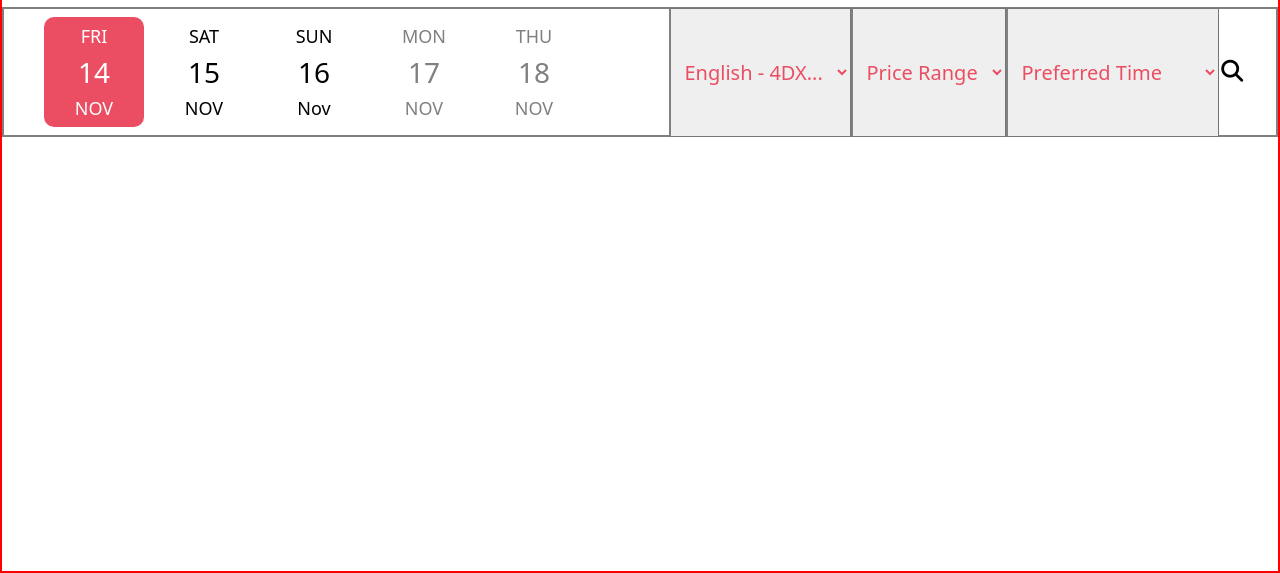
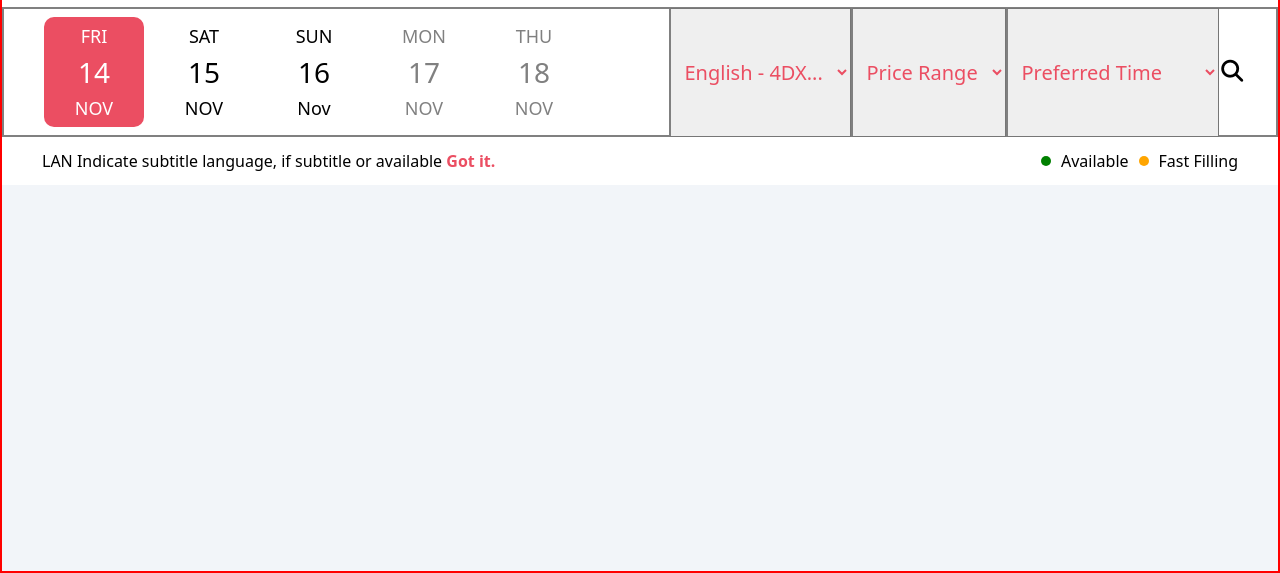
Before and after one commit to bholasankarnanda/bookmyshowui, a plain HTML site: page index.html in a window 1280 px wide. Shown: the part 227-800 px from the top of the page. Drawn offline with Linux system fonts and the light colour scheme.

Commit message:
one more part integrate

```diff
--- a/index.html
+++ b/index.html
@@ -134,7 +134,21 @@
           </div>
         </div>
       </div>
-      <div></div>
+      <div class="lan-fast">
+        <p>
+          LAN Indicate subtitle language, if subtitle or available
+          <span class="gotit">Got it.</span>
+        </p>
+        <div class="ave-fast">
+          <div class="green"></div>
+          <p>Available</p>
+
+          <div class="orange"></div>
+          <p>Fast Filling</p>
+        </div>
+      </div>
+
+      <div class="fifth"></div>
     </main>
   </body>
 </html>
--- a/style.css
+++ b/style.css
@@ -12,6 +12,7 @@ body {
   width: 100%;
   height: 100%;
   scroll-behavior: smooth;
+  background-color: #f2f5f9;
 }
 
 /*------------- First page start ----------*/
@@ -227,4 +228,42 @@ main {
 .border-bootom {
   border-bottom: 5px solid #eb4e62;
 }
+
+.lan-fast {
+  width: 100%;
+  height: 6%;
+  display: flex;
+  justify-content: space-between;
+  align-items: center;
+  padding: 0 40px;
+  background-color: #ffffff;
+}
+
+.ave-fast {
+  display: flex;
+  justify-content: space-between;
+  align-items: center;
+  gap: 10px;
+}
+
+.green {
+  background-color: green;
+  width: 10px;
+  height: 10px;
+  border-radius: 50%;
+  text-align: center;
+}
+
+.orange {
+  background-color: orange;
+  width: 10px;
+  height: 10px;
+  border-radius: 50%;
+  text-align: center;
+}
+
+.gotit {
+  color: #eb4e62;
+  font-weight: 600;
+}
 /*------------- Fourth page end ----------*/
```
